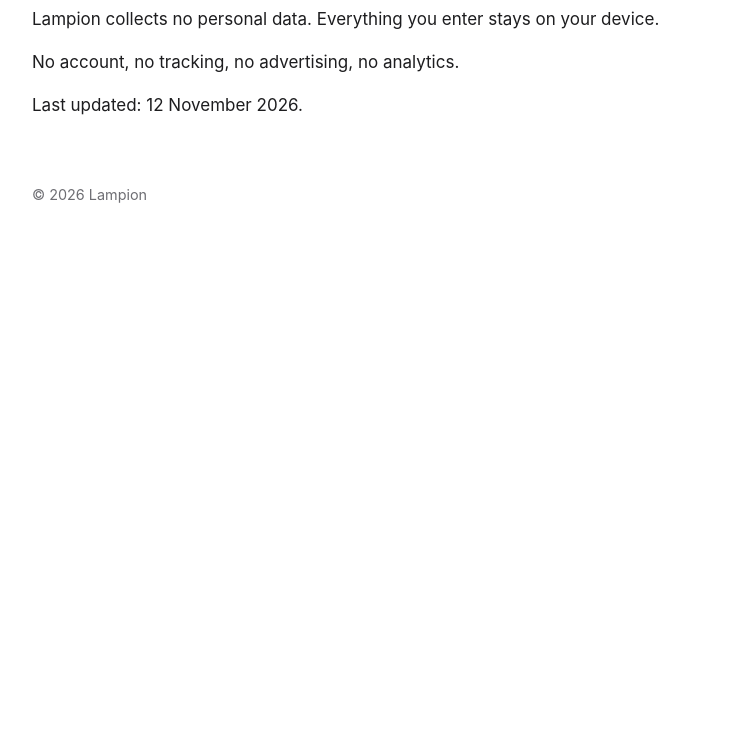
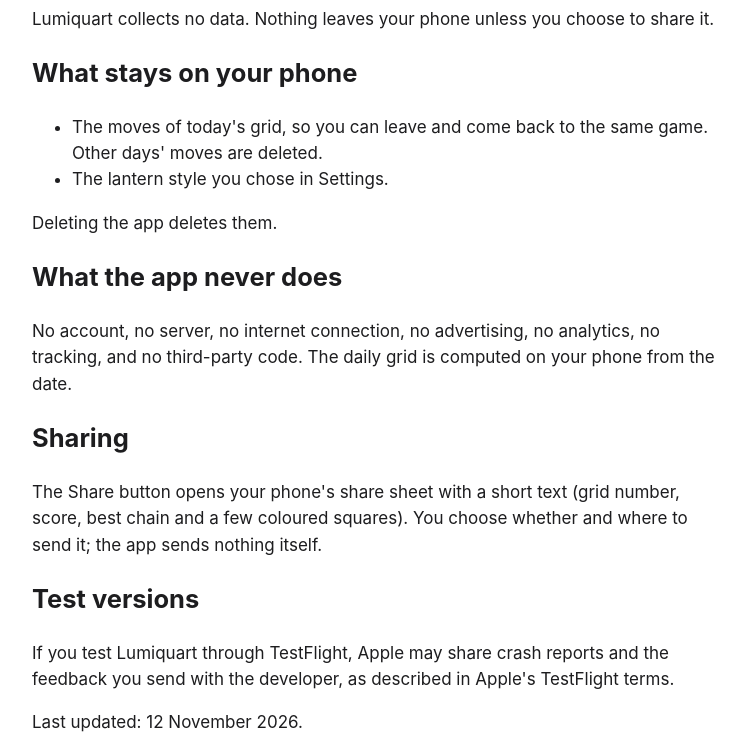
Before and after one commit to marked-org/lumiquart-site, a plain HTML site: page privacy.html in a window 1280 px wide. Shown: the part 134-884 px from the top of the page, without its empty margins (264-1009 px from the left). Before the commit the page ends 800 px from the top, so only its background shows below. Drawn offline with Linux system fonts and the light colour scheme.

Commit message:
Rename the site Lumiquart and describe what the app keeps (#1)
Co-Authored-By: Claude Opus 5.5 <noreply@anthropic.com>

```diff
--- a/privacy.html
+++ b/privacy.html
@@ -3,19 +3,32 @@
 <head>
   <meta charset="utf-8">
   <meta name="viewport" content="width=device-width, initial-scale=1">
-  <title>Lampion privacy</title>
+  <title>Lumiquart privacy</title>
   <link rel="stylesheet" href="style.css">
 </head>
 <body>
-  <header><a href="./">Lampion</a></header>
+  <header><a href="./">Lumiquart</a></header>
   <main>
     <h1>Privacy</h1>
-    <!-- Draft from the template: the app project's session must make it match the app before the first store
-         submission (data collected, where it goes, how to delete it). -->
-    <p>Lampion collects no personal data. Everything you enter stays on your device.</p>
-    <p>No account, no tracking, no advertising, no analytics.</p>
+    <p>Lumiquart collects no data. Nothing leaves your phone unless you choose to share it.</p>
+    <h2>What stays on your phone</h2>
+    <ul>
+      <li>The moves of today's grid, so you can leave and come back to the same game. Other days' moves are
+        deleted.</li>
+      <li>The lantern style you chose in Settings.</li>
+    </ul>
+    <p>Deleting the app deletes them.</p>
+    <h2>What the app never does</h2>
+    <p>No account, no server, no internet connection, no advertising, no analytics, no tracking, and no
+      third-party code. The daily grid is computed on your phone from the date.</p>
+    <h2>Sharing</h2>
+    <p>The Share button opens your phone's share sheet with a short text (grid number, score, best chain and a
+      few coloured squares). You choose whether and where to send it; the app sends nothing itself.</p>
+    <h2>Test versions</h2>
+    <p>If you test Lumiquart through TestFlight, Apple may share crash reports and the feedback you send with the
+      developer, as described in Apple's TestFlight terms.</p>
     <p>Last updated: 12 November 2026.</p>
   </main>
-  <footer>© 2026 Lampion</footer>
+  <footer>© 2026 Lumiquart</footer>
 </body>
 </html>
```
Also changed, not shown: index.html (+8 -5 lines), support.html (+4 -4 lines), 4 other files.
